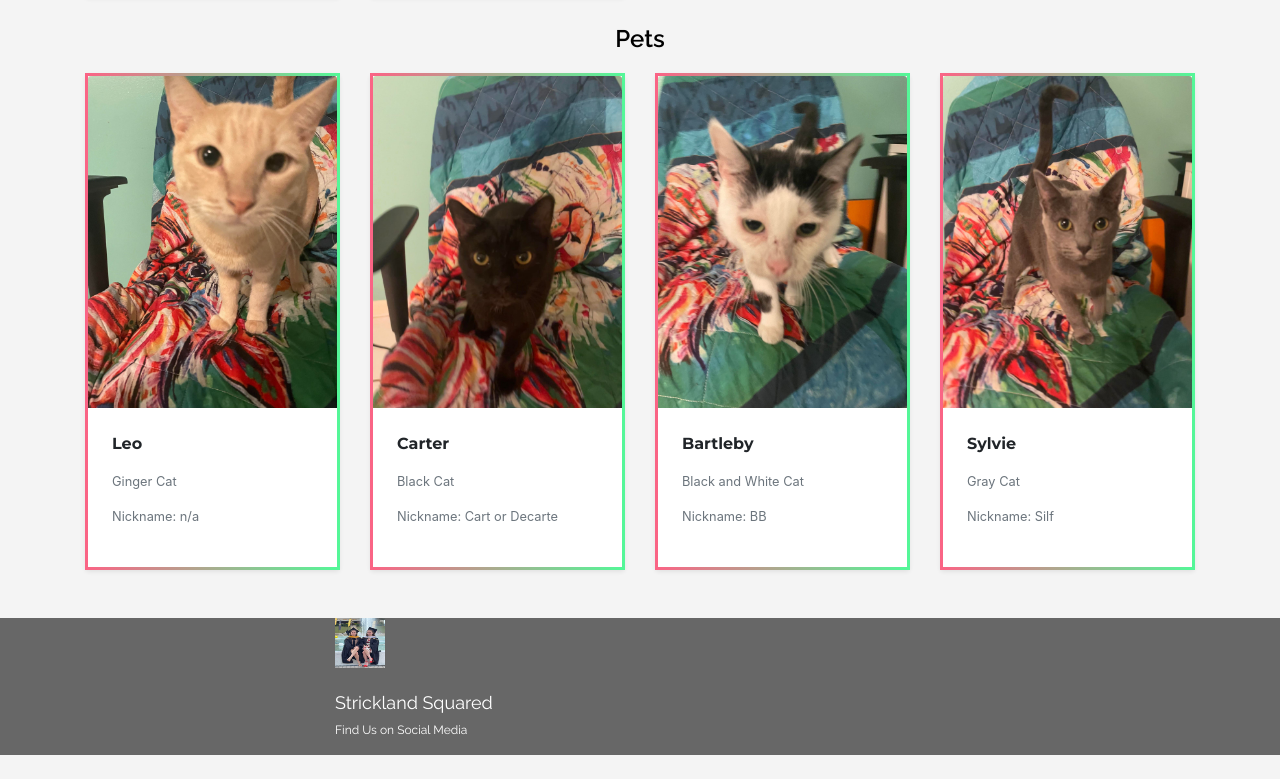
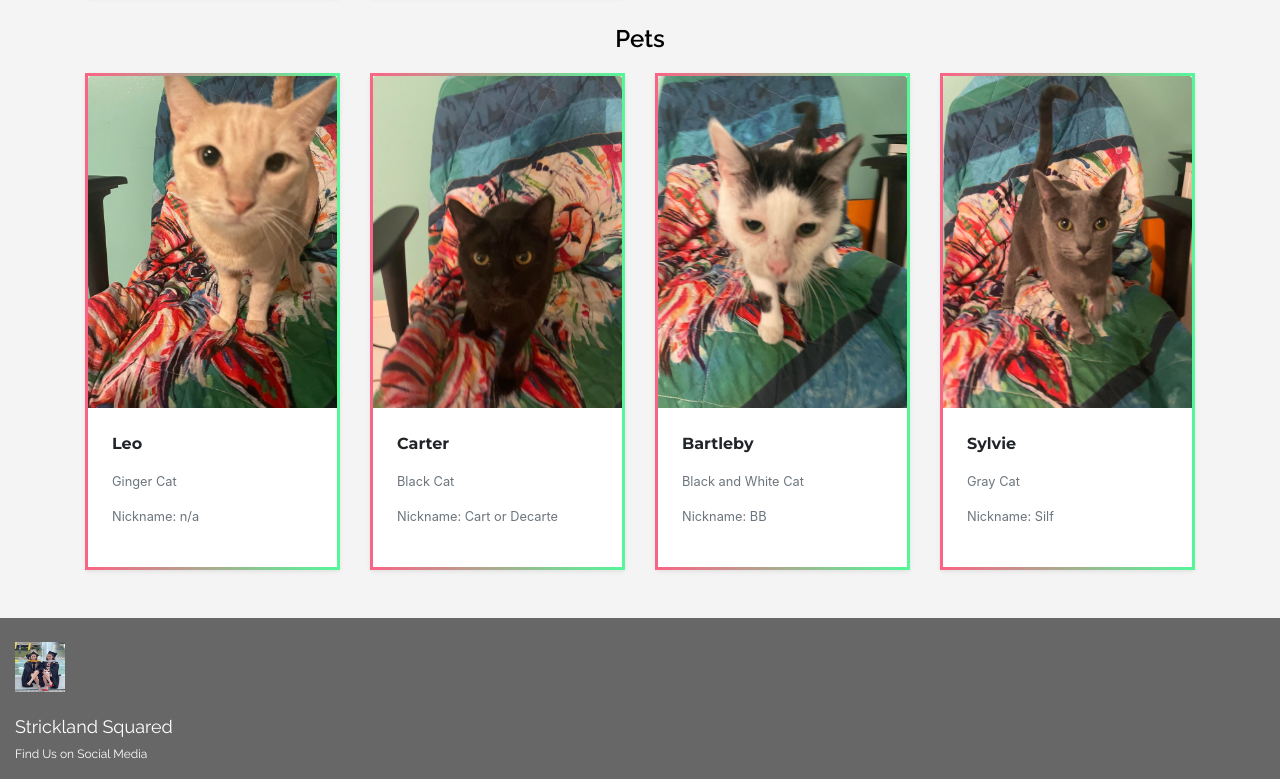
Before and after one commit to emilystrickland2/Strickland_Squared, a website: page about.html in a window 1280 px wide. Shown: the part 900-1679 px from the top of the page. Before the commit the page ends 1655 px from the top, so only its background shows below. Drawn offline with nearby package versions, Linux system fonts and the light colour scheme.

Commit message:
Update about.html

```diff
--- a/about.html
+++ b/about.html
@@ -208,7 +208,8 @@
  <!--footer-->
 <div class="buffer"><br></div>
 <div class="container-fluid grey">
-  <div class="row align-items-left justify-content-center">
+  <div class="buffer"><br></div>
+  <div class="row align-items-left">
     <div class="col-lg-6">
      <p><img src="images/gradphoto.jpg" align="align-items-left" width="50px" height="50px" /></p>
     </button><a class="navbar-brand chdr" href="index.html">Strickland Squared</a>
```
